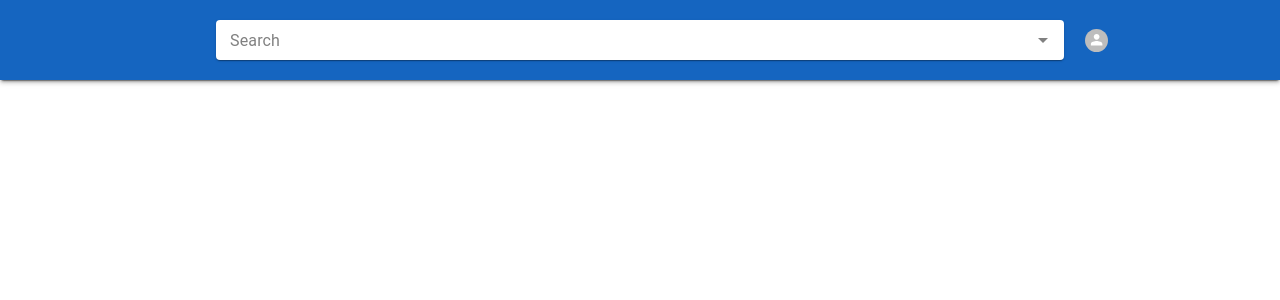
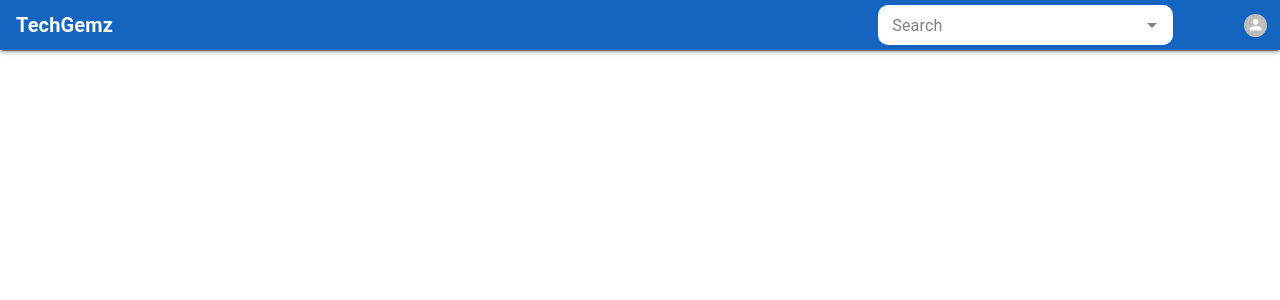
Before and after one commit to sharukh2020/My-React-App, a React (Create React App) app: page / in a window 1280 px wide. Shown: the top 300 px of the page. Built offline with nearby package versions, Linux system fonts and the light colour scheme.

Commit message:
Topbar updates 4

```diff
--- a/src/Topbar/Topbar.js
+++ b/src/Topbar/Topbar.js
@@ -6,6 +6,7 @@ import TopbarDrawer from './drawer';
 import TopbarMenu from './menu';
 import Paper from '@mui/material/Paper';
 import Grid from '@mui/material/Grid';
+import Logo from './logo';
 
 const Item = Paper
 
@@ -21,32 +22,61 @@ function Topbar() {
         <Grid
             container
             size={12}
-            spacing={2}
+            spacing={{
+                xs:2,
+                md:0
+            }}
             sx={{
-                height: "10vh",
+                height: "50px",
                 backgroundColor: theme.palette.primary.dark,
                 boxShadow: theme.shadows[3],
                 display: "flex",
                 alignItems: "center"
             }}>
-            <Grid size="grow">
+            <Grid
+                size={{ xs: "grow", sm: 1, md: 3 }}
+            >
                 <Item
                     sx={{
                         backgroundColor: "transparent",
-                        boxShadow: "none"
+                        boxShadow: "none",
+                        // border: "1px solid black"
                     }}>
                     <Hamberger toggleDrawer={toggleDrawer} />
-                    <TopbarDrawer toggle={openDrawer} toggleDrawer={toggleDrawer} />
+                    <TopbarDrawer
+                        toggle={openDrawer}
+                        toggleDrawer={toggleDrawer} />
+                    <Logo />
                 </Item>
             </Grid>
-            <Grid size={8}>
-                <Item><Searchfield /></Item>
+            <Grid size={{
+                xs: 8, sm: 10, md: 8
+            }} sx={{
+
+            }}>
+                <Item sx={{
+                    backgroundColor: "transparent",
+                    boxShadow: "none",
+                    // border: "1px solid black",
+                    [theme.breakpoints.up('sm')]: {
+                        display: "flex",
+                        justifyContent: "center",
+                    },
+                    [theme.breakpoints.up('md')]: {
+                        display: "flex",
+                        justifyContent: "flex-end",
+                    },
+                }}>
+                    <Searchfield />
+                </Item>
             </Grid>
-            <Grid size="grow">
+            <Grid
+                size={{ xs: "grow", sm: 1 }} >
                 <Item
                     sx={{
                         backgroundColor: "transparent",
-                        boxShadow: "none"
+                        boxShadow: "none",
+                        // border: "1px solid black"
                     }}>
                     <TopbarMenu />
                 </Item>
--- a/src/Topbar/hamberger.js
+++ b/src/Topbar/hamberger.js
@@ -1,7 +1,8 @@
 import * as React from 'react';
 import { useTheme } from '@mui/material/styles';
+import Box from "@mui/material/Box"
 import MenuSharpIcon from '@mui/icons-material/MenuSharp';
-import Box from "@mui/material/Box"
+
 
 function Hamberger({ toggleDrawer }) {
     const theme = useTheme();
@@ -12,9 +13,9 @@ function Hamberger({ toggleDrawer }) {
                 display: "flex",
                 justifyContent: "center",
                 alignItems: "center",
-                [theme.breakpoints.up('sm')]: {
+                [theme.breakpoints.up('md')]: {
                     display: "none"
-                }
+                },
             }}
         >
             <MenuSharpIcon
--- /dev/null
+++ b/src/Topbar/logo.js
@@ -0,0 +1,23 @@
+import React from 'react'
+import { useTheme } from '@mui/material/styles';
+import Typography from '@mui/material/Typography'
+
+function Logo() {
+    const theme = useTheme();
+    return (
+        <Typography
+            variant="h6"
+            sx={{
+                color: "white",
+                marginLeft: 2,
+                fontWeight: "bold",
+                [theme.breakpoints.down('md')]: {
+                    display: "none",
+                },
+            }}>
+            TechGemz
+        </Typography>
+    )
+}
+
+export default Logo
--- a/src/Topbar/menu.js
+++ b/src/Topbar/menu.js
@@ -23,7 +23,19 @@ function TopbarMenu() {
     };
     return (
         <React.Fragment>
-            <Box sx={{ display: 'flex', alignItems: 'center', textAlign: 'center' }}>
+            <Box
+                sx={{
+                    display: 'flex',
+                    justifyContent: {
+                        xs:"center",
+                        md:"flex-end"
+                    },
+                    alignItems: 'center',
+                    textAlign: 'center',
+                    marginRight:{
+                        md:1
+                    }
+                }}>
                 <Tooltip title="Account settings">
                     <IconButton
                         onClick={handleClick}
@@ -32,7 +44,11 @@ function TopbarMenu() {
                         aria-haspopup="true"
                         aria-expanded={open ? 'true' : undefined}
                     >
-                        <Avatar sx={{ width: 23, height: 23 }}></Avatar>
+                        <Avatar
+                            sx={{
+                                width: 23,
+                                height: 23
+                            }}></Avatar>
                     </IconButton>
                 </Tooltip>
             </Box>
--- a/src/Topbar/searchfield.js
+++ b/src/Topbar/searchfield.js
@@ -1,8 +1,11 @@
 import * as React from 'react';
+import { useTheme } from '@mui/material/styles';
 import Autocomplete from "@mui/material/Autocomplete"
 import TextField from "@mui/material/TextField"
 
+
 function Searchfield() {
+    const theme = useTheme();
     return (
         <Autocomplete
             disablePortal
@@ -21,6 +24,9 @@ function Searchfield() {
                 "& .MuiFormLabel-root": {
                     color: "#67696b"
                 },
+                [theme.breakpoints.up('sm')]: {
+                    width: "295px"
+                },
 
             }
             }
```
